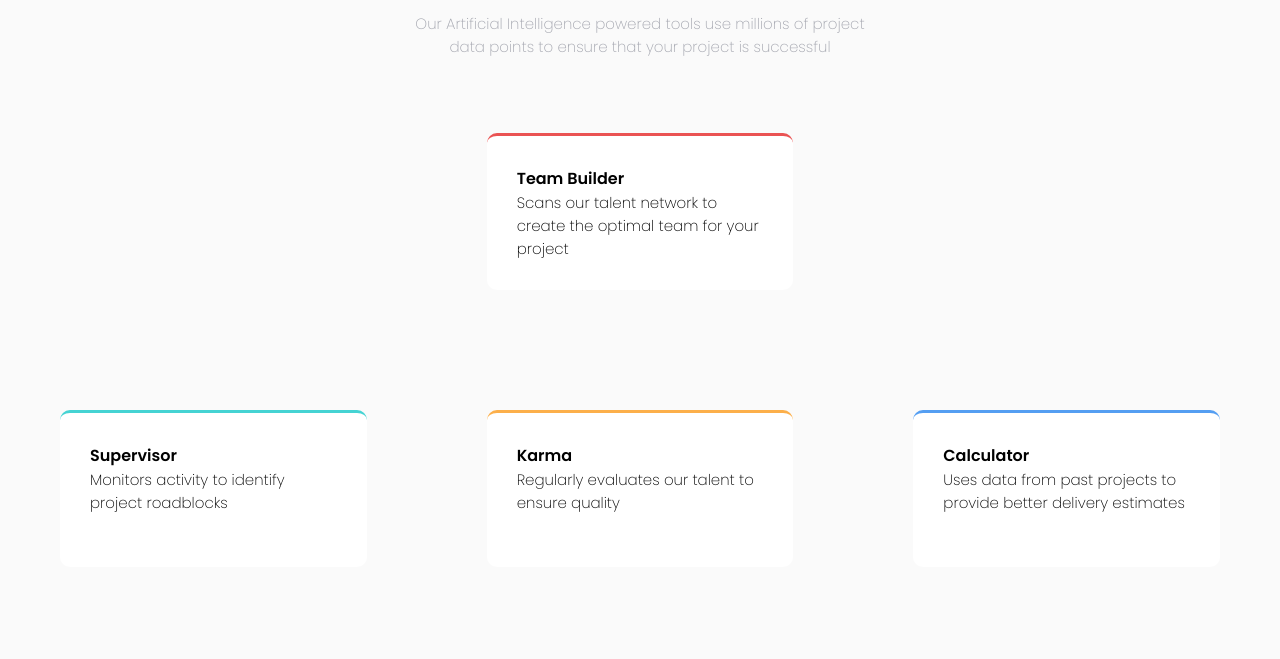
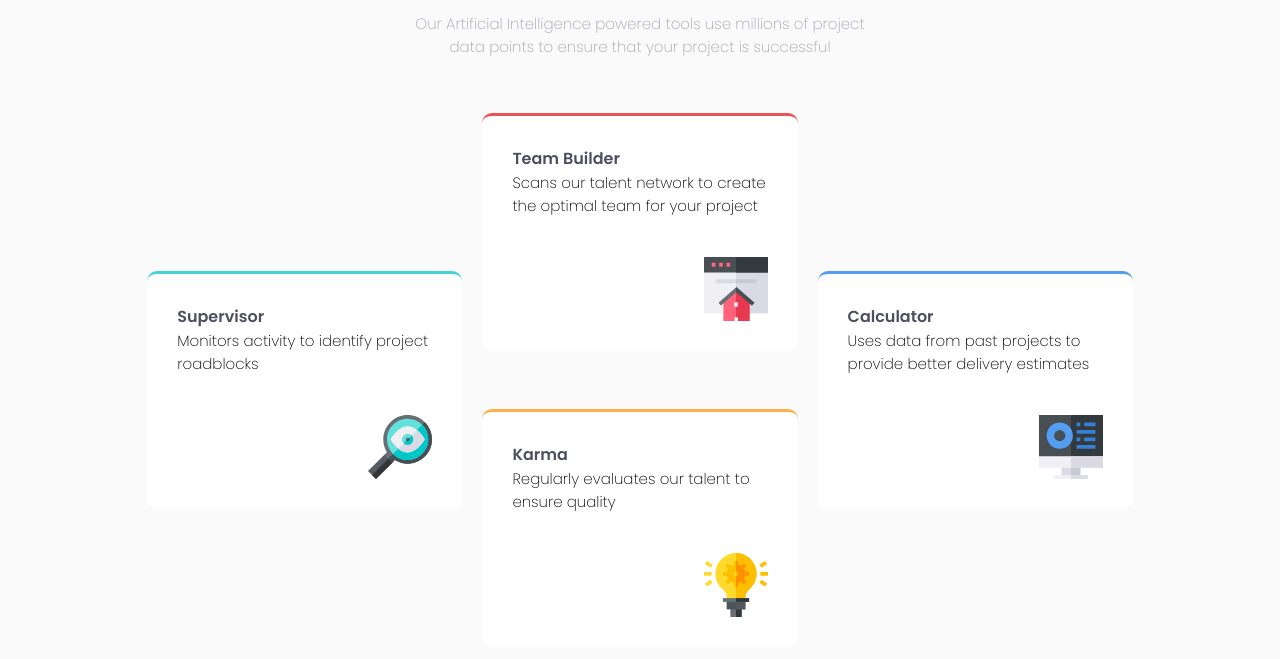
Before and after one commit to camiblnpa/frontendmentor-four-card-feature, a plain HTML site: page index.html in a window 1280 px wide. Shown: the part 113-772 px from the top of the page. Drawn offline with Linux system fonts and the light colour scheme.

Commit message:
Desktop design ready

```diff
--- a/index.html
+++ b/index.html
@@ -17,26 +17,36 @@
   <div class="header__container">
     <h2 class="header__container--title">Reliable, efficient delivery</h2>
     <h2 class="header__container--title"><b>Powered by Technology</b></h2>
-    <p class="header__container--paragraph">Our Artificial Intelligence powered tools use millions of project data points
+    <p class="header__container--paragraph">Our Artificial Intelligence powered tools use millions of project data
+      points
       to ensure that your project is successful</p>
   </div>
 
-  <div class="cards__container">
-    <div class="cards__container--item-top">
-      <h4 class="cards__container--title">Team Builder</h4>
-      <p class="cards__container--paragraph">Scans our talent network to create the optimal team for your project</p>
-    </div>
-    <div class="cards__container--item-right">
-      <h4 class="cards__container--title">Calculator</h4>
-      <p class="cards__container--paragraph">Uses data from past projects to provide better delivery estimates</p>
-    </div>
-    <div class="cards__container--item-bottom">
-      <h4 class="cards__container--title">Karma</h4>
-      <p class="cards__container--paragraph"> Regularly evaluates our talent to ensure quality</p>
-    </div>
-    <div class="cards__container--item-left">
-      <h4 class="cards__container--title">Supervisor</h4>
-      <p class="cards__container--paragraph">Monitors activity to identify project roadblocks</p>
+  <div class="grid__container">
+    <div class="container__cards">
+      <div class="container__cards--top">
+        <h4 class="container__cards--title">Team Builder</h4>
+        <p class="container__cards--paragraph">Scans our talent network to create the optimal team for your project</p>
+        <img class="container__cards--icon" src="/images/icon-team-builder.svg" alt="team builder icon">
+      </div>
+
+      <div class="container__cards--right">
+        <h4 class="container__cards--title">Calculator</h4>
+        <p class="container__cards--paragraph">Uses data from past projects to provide better delivery estimates</p>
+        <img class="container__cards--icon" src="/images/icon-calculator.svg" alt="calculator icon">
+      </div>
+
+      <div class="container__cards--bottom">
+        <h4 class="container__cards--title">Karma</h4>
+        <p class="container__cards--paragraph"> Regularly evaluates our talent to ensure quality</p>
+        <img class="container__cards--icon" src="images/icon-karma.svg" alt="karma icon">
+      </div>
+
+      <div class="container__cards--left">
+        <h4 class="container__cards--title">Supervisor</h4>
+        <p class="container__cards--paragraph">Monitors activity to identify project roadblocks</p>
+        <img class="container__cards--icon" src="images/icon-supervisor.svg" alt="supervisor icon">
+      </div>
     </div>
   </div>
 
--- a/styles.css
+++ b/styles.css
@@ -22,6 +22,7 @@
 
 * {
   margin: 0;
+  box-sizing: border-box;
 }
 
 body {
@@ -29,12 +30,13 @@ body {
   font-family: var(--font-family);
 }
 
+/* header styles */
 .header__container {
   color: var(--very-dark-blue);
   display: flex;
   flex-direction: column;
   align-items: center;
-  margin-top: 40px;
+  margin: 40px auto 40px auto;
 }
 
 .header__container--title {
@@ -49,59 +51,84 @@ body {
   text-align: center;
 }
 
-.cards__container {
-  display: grid;
-  grid-template-columns: 1fr 1fr 1fr;
-  grid-template-rows: 1fr 1fr 1fr;
+/* cards styles */
+.grid__container {
+  display: flex;
+  justify-content: center;
 }
 
-.cards__container--title {
-
+.container__cards {
+  width: 77%;
+  display: grid;
+  grid-template-columns: repeat(3, 1fr);
+  grid-template-rows: repeat(3, 1fr);
+  gap: 20px 20px;
 }
 
-.cards__container--paragraph{
+.container__cards--title {
+  color: var(--very-dark-blue);
+}
+
+.container__cards--paragraph {
   font-weight: var(--weight-light);
   font-size: var(--font-size-body);
+  margin-bottom: 40px;
 }
 
-.cards__container--item-top {
-    grid-column-start: 2;
+.container__cards--icon {
+  float: inline-end;
+}
+
+.container__cards--top {
   background-color: var(--white);
-    border-style: solid none none none;
-    border-radius: 10px;
   border-top-color: var(--red);
   padding: 30px;
-    margin: 60px;
+  border-radius: 10px;
+  border-style: solid none none none;
+  grid-column: 2/2;
+  grid-row: 1/1;
 }
 
-.cards__container--item-right {
-    grid-column-start: 3;
-    grid-row-start: 2;
+.container__cards--right {
+  border-top-color: var(--blue);
   background-color: var(--white);
+  padding: 30px;
+  border-radius: 10px;
   border-style: solid none none none;
-    border-radius: 10px;
-    border-top-color: var(--blue);
-    padding: 30px;
-    margin: 60px;
+  grid-column: 3/3;
+  grid-row: 2/2;
+  margin-top: -100px;
+  margin-bottom: 100px;
 }
 
-.cards__container--item-bottom {
-    grid-column-start: 2;
+.container__cards--bottom {
+  border-top-color: var(--orange);
   background-color: var(--white);
+  padding: 30px;
+  border-radius: 10px;
   border-style: solid none none none;
-    border-radius: 10px;
-    border-top-color: var(--orange);
-    padding: 30px;
-    margin: 60px;
+  grid-column: 2/2;
+  grid-row: 3/3;
+  margin-top: -220px;
+  margin-bottom: 220px;
 }
 
-.cards__container--item-left {
-    grid-column-start: 1;
-    grid-row-start: 2;
+.container__cards--left {
+  border-top-color: var(--cyan);
   background-color: var(--white);
+  padding: 30px;
+  border-radius: 10px;
   border-style: solid none none none;
-    border-radius: 10px;
-    border-top-color: var(--cyan);
-    padding: 30px;
-    margin: 60px;
+  grid-column: 1/1;
+  grid-row: 2/2;
+  margin-top: -100px;
+  margin-bottom: 100px;
 }
+
+footer {
+  position: fixed;
+  bottom: 0;
+  left: 0;
+  width: 100%;
+  text-align: center;
+}
```
Lines whose indentation alone changed are shown as unchanged.
